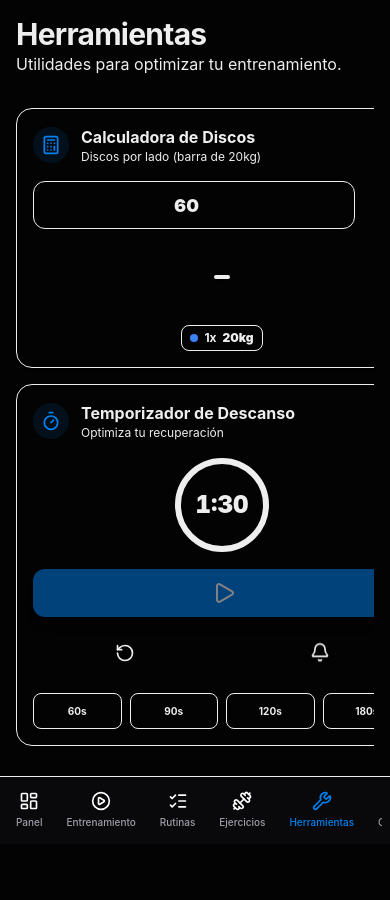
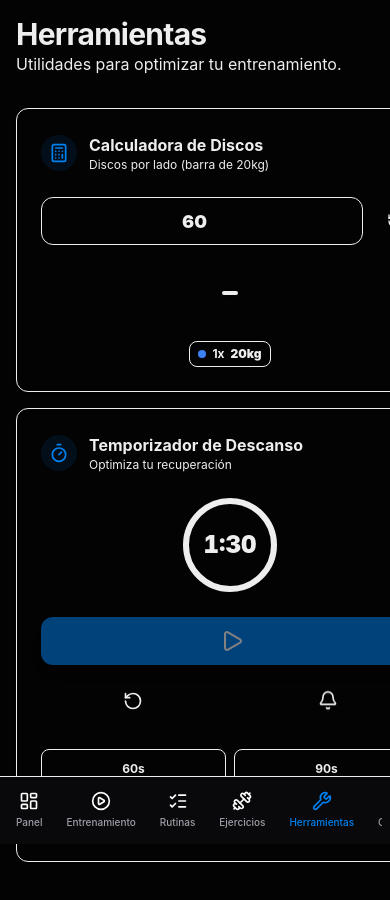
Before and after one commit to srbitgithub/datagymroutines, a Next.js app: page /dashboard/tools in a window 390 px wide. Shown: the top 900 px of the page. Before the commit the page ends 844 px from the top, so only its background shows below. Built offline with nearby package versions, Linux system fonts and the light colour scheme.

Commit message:
New visual appearance in the Tools view

```diff
--- a/src/app/dashboard/tools/page.tsx
+++ b/src/app/dashboard/tools/page.tsx
@@ -10,7 +10,7 @@ export default function ToolsPage() {
                 <p className="text-muted-foreground">Utilidades para optimizar tu entrenamiento.</p>
             </header>
 
-            <div className="grid gap-4 md:gap-8 md:grid-cols-2 w-full overflow-hidden">
+            <div className="grid gap-4 md:grid-cols-2">
                 <DiskCalculator />
                 <RestTimer />
             </div>
--- a/src/modules/tools/infrastructure/components/DiskCalculator.tsx
+++ b/src/modules/tools/infrastructure/components/DiskCalculator.tsx
@@ -25,7 +25,7 @@ export function DiskCalculator() {
     }, [targetWeight]);
 
     return (
-        <div className="rounded-2xl border bg-card p-4 sm:p-6 shadow-sm space-y-4 sm:space-y-6">
+        <div className="rounded-xl border bg-card p-6 shadow-sm space-y-6">
             <header className="flex items-center gap-3">
                 <div className="rounded-full bg-brand-primary/10 p-2 text-brand-primary">
                     <Calculator className="h-5 w-5" />
--- a/src/modules/tools/infrastructure/components/RestTimer.tsx
+++ b/src/modules/tools/infrastructure/components/RestTimer.tsx
@@ -50,7 +50,7 @@ export function RestTimer() {
     const percentage = timeLeft > 0 ? (timeLeft / duration) * 100 : 0;
 
     return (
-        <div className="rounded-2xl border bg-card p-4 sm:p-6 shadow-sm space-y-4 sm:space-y-6">
+        <div className="rounded-xl border bg-card p-6 shadow-sm space-y-6">
             <header className="flex items-center gap-3">
                 <div className="rounded-full bg-brand-primary/10 p-2 text-brand-primary">
                     <Timer className="h-5 w-5" />
@@ -61,7 +61,7 @@ export function RestTimer() {
                 </div>
             </header>
 
-            <div className="flex flex-col items-center justify-center space-y-4 sm:space-y-6">
+            <div className="flex flex-col items-center justify-center space-y-6">
                 {/* Circular Visualizer */}
                 <div className="relative h-24 w-24 sm:h-32 sm:w-32 flex items-center justify-center">
                     <svg className="h-full w-full -rotate-90">
@@ -135,7 +135,7 @@ export function RestTimer() {
                     </div>
                 </div>
 
-                <div className="grid grid-cols-4 gap-2 w-full">
+                <div className="grid grid-cols-2 gap-2 w-full">
                     {PRESETS.map((p) => (
                         <button
                             key={p}
@@ -143,7 +143,7 @@ export function RestTimer() {
                                 setDuration(p);
                                 startTimer(p);
                             }}
-                            className={`h-9 sm:h-10 rounded-lg text-[10px] sm:text-xs font-bold border transition-all ${duration === p && timeLeft > 0
+                            className={`h-10 rounded-lg text-xs font-bold border transition-all ${duration === p && timeLeft > 0
                                 ? 'bg-brand-primary border-brand-primary text-white'
                                 : 'bg-background hover:bg-accent'
                                 }`}
```
